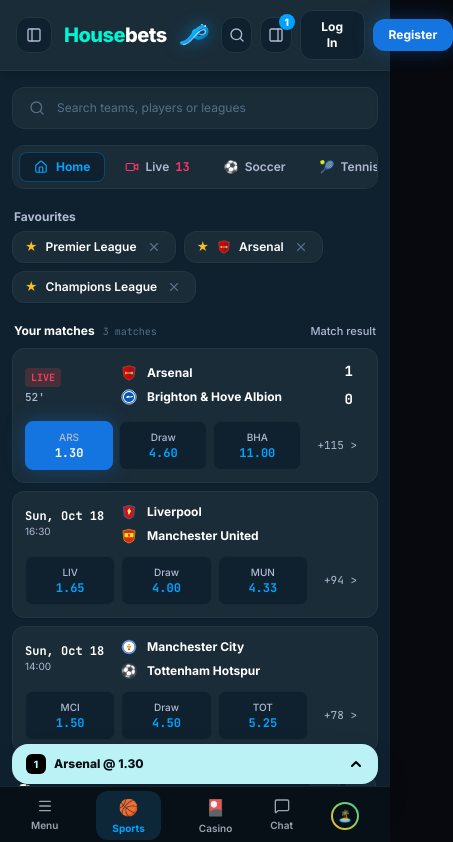
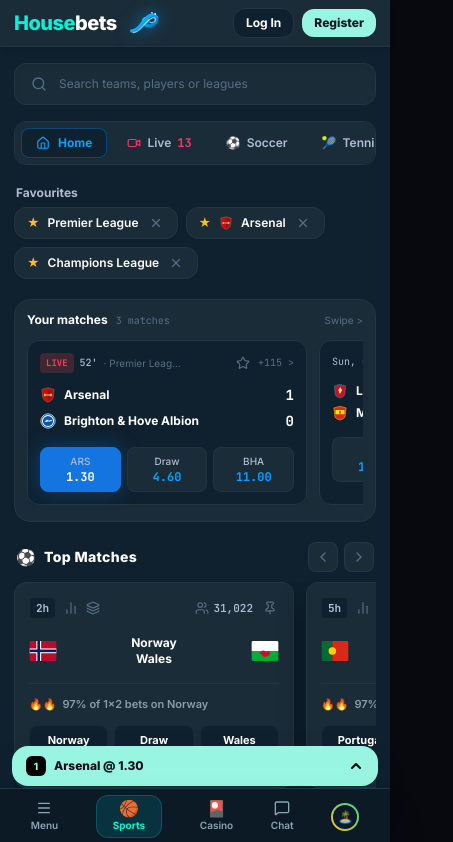
Before and after one commit to umeshvmanolkar/housebets-sportsbook, a React (Vite) app: page / in a window 390 px wide. Shown: the top 842 px of the page, 453 px wide, since content can reach past the window. Built offline with nearby package versions, Linux system fonts and the light colour scheme; the HTML template or start-up script is replaced by a standard one.

Commit message:
Fix mobile alignment and match mobile design with desktop design reference

```diff
--- a/src/App.jsx
+++ b/src/App.jsx
@@ -84,11 +84,11 @@ const MainLayout = () => {
             {renderCurrentPage()}
           </main>
 
-          {/* Floating bar and Mobile Nav Bar */}
-          <MobileNavigation />
+          {/* Floating bar and Mobile Nav Bar inside iPhone frame */}
+          <MobileNavigation isInsideFrame={true} />
 
-          {/* Mobile Bottom Drawer */}
-          <MobileBetslipDrawer />
+          {/* Mobile Bottom Drawer inside iPhone frame */}
+          <MobileBetslipDrawer isInsideFrame={true} />
         </div>
 
         {/* Contest Modal */}
--- a/src/components/Header.jsx
+++ b/src/components/Header.jsx
@@ -20,13 +20,13 @@ export const Header = () => {
   } = useSportsbook();
 
   return (
-    <header className="sticky top-0 z-40 w-full bg-[#1a2c38] border-b border-[#213743] px-4 py-2.5 select-none shadow-md">
-      <div className="max-w-[1780px] mx-auto flex items-center justify-between gap-3">
-        {/* Left: Sidebar Toggle + Official Housebets Logo */}
-        <div className="flex items-center gap-3">
+    <header className="sticky top-0 z-40 w-full bg-[#1a2c38] border-b border-[#213743] px-3.5 sm:px-4 py-2 sm:py-2.5 select-none shadow-md">
+      <div className="max-w-[1780px] mx-auto flex items-center justify-between gap-2 sm:gap-3">
+        {/* Left: Sidebar Toggle (Desktop only) + Official Housebets Logo */}
+        <div className="flex items-center gap-2 sm:gap-3">
           <button
             onClick={() => { playClick(); setIsSidebarOpen(!isSidebarOpen); }}
-            className="w-9 h-9 rounded-xl bg-[#0f212e] hover:bg-[#213743] text-[#b1bad3] hover:text-white flex items-center justify-center border border-[#213743] transition-colors"
+            className="hidden md:flex w-9 h-9 rounded-xl bg-[#0f212e] hover:bg-[#213743] text-[#b1bad3] hover:text-white items-center justify-center border border-[#213743] transition-colors"
             title="Toggle Sidebar"
           >
             <PanelLeft className="w-4 h-4" />
@@ -36,11 +36,11 @@ export const Header = () => {
             onClick={() => { playClick(); setCurrentPage('home'); }}
             className="flex items-center hover:opacity-90 transition-opacity"
           >
-            <HousebetsLogo />
+            <HousebetsLogo className="h-7 sm:h-8" />
           </button>
         </div>
 
-        {/* Center: Weekly Prize Badge + Crown Button */}
+        {/* Center: Weekly Prize Badge + Crown Button (Desktop only) */}
         <div className="hidden md:flex items-center gap-2">
           <div className="flex items-center gap-2.5 px-3.5 py-1.5 rounded-xl bg-[#0f212e] border border-[#213743]">
             <span className="text-base leading-none">🏆</span>
@@ -61,23 +61,23 @@ export const Header = () => {
 
         {/* Right: Search, Betslip Toggle, Log In & Register buttons */}
         <div className="flex items-center gap-2 sm:gap-2.5">
-          {/* Search Icon Button */}
+          {/* Search Icon Button (Desktop only) */}
           <button
             onClick={() => {
               playClick();
               const searchInput = document.getElementById('main-sports-search');
               if (searchInput) searchInput.focus();
             }}
-            className="w-9 h-9 rounded-xl bg-[#0f212e] hover:bg-[#213743] text-[#b1bad3] hover:text-white flex items-center justify-center border border-[#213743] transition-colors"
+            className="hidden md:flex w-9 h-9 rounded-xl bg-[#0f212e] hover:bg-[#213743] text-[#b1bad3] hover:text-white items-center justify-center border border-[#213743] transition-colors"
             title="Search"
           >
             <Search className="w-4 h-4" />
           </button>
 
-          {/* Betslip Side Rail Toggle (PanelRight) */}
+          {/* Betslip Side Rail Toggle (Desktop only) */}
           <button
             onClick={() => { playClick(); setIsBetslipPanelOpen(!isBetslipPanelOpen); }}
-            className={`relative w-9 h-9 rounded-xl flex items-center justify-center border transition-all ${
+            className={`hidden md:flex relative w-9 h-9 rounded-xl items-center justify-center border transition-all ${
               isBetslipPanelOpen
                 ? 'bg-[#1475e1] text-white border-[#1475e1] shadow-glow-blue'
                 : 'bg-[#0f212e] hover:bg-[#213743] text-[#b1bad3] hover:text-white border-[#213743]'
@@ -95,7 +95,7 @@ export const Header = () => {
           {/* Log In Button */}
           <button
             onClick={playClick}
-            className="px-4 py-2 rounded-xl bg-[#0f212e] hover:bg-[#213743] text-white font-bold text-xs sm:text-sm border border-[#213743] transition-colors"
+            className="px-3 sm:px-4 py-1.5 sm:py-2 rounded-xl bg-[#0f212e] hover:bg-[#213743] text-white font-bold text-xs sm:text-sm border border-[#213743] transition-colors whitespace-nowrap"
           >
             Log In
           </button>
@@ -103,7 +103,7 @@ export const Header = () => {
           {/* Register Button */}
           <button
             onClick={playClick}
-            className="px-4 py-2 rounded-xl bg-[#1475e1] hover:bg-[#005cd6] text-white font-bold text-xs sm:text-sm shadow-glow-blue transition-all"
+            className="px-3 sm:px-4 py-1.5 sm:py-2 rounded-xl bg-[#98f5e1] hover:bg-[#80edd5] text-[#061822] font-black text-xs sm:text-sm shadow-sm transition-all whitespace-nowrap"
           >
             Register
           </button>
--- a/src/components/MobileBetslipDrawer.jsx
+++ b/src/components/MobileBetslipDrawer.jsx
@@ -2,7 +2,7 @@ import React from 'react';
 import { X, Trash2, AlertTriangle, CheckCircle, XCircle } from 'lucide-react';
 import { useSportsbook } from '../context/SportsbookContext';
 
-export const MobileBetslipDrawer = () => {
+export const MobileBetslipDrawer = ({ isInsideFrame = false }) => {
   const {
     isMobileDrawerOpen,
     setIsMobileDrawerOpen,
@@ -27,8 +27,12 @@ export const MobileBetslipDrawer = () => {
   const totalStake = currentBet ? currentBet.stake : 0;
   const currentReturn = currentBet ? (currentBet.stake * currentBet.odd).toFixed(2) : '0.00';
 
+  const posContainer = isInsideFrame
+    ? 'absolute inset-0 z-50 flex flex-col justify-end bg-black/70 backdrop-blur-xs animate-fade-in'
+    : 'fixed inset-0 z-50 flex flex-col justify-end bg-black/70 backdrop-blur-xs md:hidden animate-fade-in';
+
   return (
-    <div className="fixed inset-0 z-50 flex flex-col justify-end bg-black/70 backdrop-blur-xs md:hidden animate-fade-in">
+    <div className={posContainer}>
       {/* Backdrop */}
       <div
         className="flex-1"
--- a/src/components/MobileNavigation.jsx
+++ b/src/components/MobileNavigation.jsx
@@ -9,7 +9,7 @@ import {
 } from 'lucide-react';
 import { useSportsbook } from '../context/SportsbookContext';
 
-export const MobileNavigation = () => {
+export const MobileNavigation = ({ isInsideFrame = false }) => {
   const {
     currentPage,
     setCurrentPage,
@@ -22,21 +22,29 @@ export const MobileNavigation = () => {
 
   const currentBet = singlesInSlip[0];
 
+  const posContainer = isInsideFrame
+    ? 'absolute bottom-0 left-0 right-0 z-40'
+    : 'fixed bottom-0 left-0 right-0 z-40 md:hidden';
+
+  const posFloatingBar = isInsideFrame
+    ? 'absolute bottom-[54px] left-0 right-0 z-40 px-3 pb-1'
+    : 'fixed bottom-[54px] left-0 right-0 z-40 px-3 pb-1 md:hidden';
+
   return (
     <>
-      {/* Floating Bottom Betslip Bar on Mobile (Exact Match to Screenshot 5) */}
+      {/* Floating Bottom Betslip Bar on Mobile (Singles only: "[ 1 ] Arsenal @ 1.30 ^") */}
       {currentBet && !isMobileDrawerOpen && (
-        <div className="fixed bottom-[56px] left-0 right-0 z-40 px-3 pb-1 md:hidden">
+        <div className={posFloatingBar}>
           <button
             onClick={() => { playClick(); setIsMobileDrawerOpen(true); }}
-            className="w-full bg-[#bbf2f6] hover:bg-[#a6ecf1] text-[#071017] px-3.5 py-2.5 rounded-2xl flex items-center justify-between shadow-2xl font-bold text-xs transition-all animate-bounce-subtle"
+            className="w-full bg-[#98f5e1] hover:bg-[#80edd5] text-[#071017] px-3.5 py-2.5 rounded-2xl flex items-center justify-between shadow-2xl font-bold text-xs transition-all animate-bounce-subtle"
           >
             <div className="flex items-center gap-2">
-              <span className="w-5 h-5 rounded-md bg-black text-[#bbf2f6] text-[10px] font-black flex items-center justify-center">
+              <span className="w-5 h-5 rounded-md bg-black text-[#98f5e1] text-[10px] font-black flex items-center justify-center">
                 1
               </span>
               <span className="text-xs font-black truncate">
-                {currentBet.teamName} @ {currentBet.odd.toFixed(2)}
+                {currentBet.selectionName || currentBet.teamName} @ {currentBet.odd.toFixed(2)}
               </span>
             </div>
 
@@ -45,32 +53,32 @@ export const MobileNavigation = () => {
         </div>
       )}
 
-      {/* Main Bottom Nav Bar (Exact Match to Screenshot 1-6) */}
-      <nav className="fixed bottom-0 left-0 right-0 z-40 bg-[#071017] border-t border-white/[0.08] px-3 py-1 flex items-center justify-around md:hidden">
+      {/* Main Bottom Nav Bar matching Housebets Mobile Reference */}
+      <nav className={`${posContainer} bg-[#0b1a24] border-t border-[#183a4c] px-3 py-1.5 flex items-center justify-around shadow-2xl select-none`}>
         {/* Menu */}
         <button
           onClick={() => { playClick(); setCurrentPage('home'); }}
-          className="flex flex-col items-center justify-center py-1 text-gray-400 hover:text-white"
+          className="flex flex-col items-center justify-center py-1 text-[#8aa6b5] hover:text-white transition-colors"
         >
           <Menu className="w-4 h-4" />
-          <span className="text-[10px] font-semibold mt-1">Menu</span>
+          <span className="text-[10px] font-semibold mt-0.5">Menu</span>
         </button>
 
-        {/* Sports (Active with cyan pill) */}
+        {/* Sports (Active with teal/cyan pill) */}
         <button
           onClick={() => { playClick(); setCurrentPage('home'); }}
-          className="flex flex-col items-center justify-center py-1 px-4 rounded-xl bg-[#0e2738] text-[#00A3FF]"
+          className="flex flex-col items-center justify-center py-1 px-4 rounded-xl bg-[#08333e] text-[#00F5D4] border border-[#00e5ff]/20 shadow-sm"
         >
-          <span className="text-base">🏀</span>
+          <span className="text-base leading-none">🏀</span>
           <span className="text-[10px] font-bold mt-0.5">Sports</span>
         </button>
 
         {/* Casino */}
         <button
           onClick={() => { playClick(); setCurrentPage('home'); }}
-          className="flex flex-col items-center justify-center py-1 text-gray-400 hover:text-white"
+          className="flex flex-col items-center justify-center py-1 text-[#8aa6b5] hover:text-white transition-colors"
         >
-          <span className="text-base">🎴</span>
+          <span className="text-base leading-none">🎴</span>
           <span className="text-[10px] font-semibold mt-0.5">Casino</span>
         </button>
 
@@ -81,18 +89,18 @@ export const MobileNavigation = () => {
             setIsBetslipPanelOpen(true);
             setCurrentPage('bets');
           }}
-          className="flex flex-col items-center justify-center py-1 text-gray-400 hover:text-white"
+          className="flex flex-col items-center justify-center py-1 text-[#8aa6b5] hover:text-white transition-colors"
         >
           <MessageSquare className="w-4 h-4" />
-          <span className="text-[10px] font-semibold mt-1">Chat</span>
+          <span className="text-[10px] font-semibold mt-0.5">Chat</span>
         </button>
 
-        {/* User avatar circle */}
+        {/* User Avatar Circle */}
         <button
           onClick={() => { playClick(); setCurrentPage('bets'); }}
-          className="w-7 h-7 rounded-full bg-gradient-to-tr from-amber-400 to-emerald-400 p-0.5"
+          className="w-7 h-7 rounded-full bg-gradient-to-tr from-amber-400 to-emerald-400 p-0.5 transition-transform hover:scale-105"
         >
-          <div className="w-full h-full rounded-full bg-[#071017] flex items-center justify-center text-xs">
+          <div className="w-full h-full rounded-full bg-[#0b1a24] flex items-center justify-center text-xs">
             🏝️
           </div>
         </button>
--- a/src/pages/SportsHome.jsx
+++ b/src/pages/SportsHome.jsx
@@ -30,7 +30,7 @@ export const SportsHome = () => {
     playClick
   } = useSportsbook();
 
-  // Your matches (Row view matching Housebets reference and user screenshot)
+  // Your matches (Row view on Desktop, Inset Carousel on Mobile matching screenshot)
   const yourMatches = [
     MATCHES_DATA[0], // Arsenal vs Brighton (Live 52', 1-0)
     MATCHES_DATA[4], // Liverpool vs Manchester United (Sun, Oct 18 16:30)
@@ -48,7 +48,7 @@ export const SportsHome = () => {
   ];
 
   return (
-    <div className="space-y-4 animate-fade-in pb-16 md:pb-6 max-w-7xl mx-auto">
+    <div className="space-y-4 animate-fade-in pb-16 md:pb-6 max-w-7xl mx-auto px-0.5 sm:px-1">
       {/* 1. Search Bar */}
       <div className="relative">
         <div className="flex items-center gap-3 bg-[#1a2c38] border border-[#213743] rounded-xl px-4 py-3 shadow-inner">
@@ -165,8 +165,121 @@ export const SportsHome = () => {
         </div>
       </div>
 
-      {/* 4. Your Matches Section (Directly below Favourites, matching screenshot) */}
+      {/* 4. Your Matches Section */}
       <div className="space-y-2 pt-1">
+        {/* Mobile View: Inset Card Carousel (1:1 matching media_1794667758383_304c73af.png) */}
+        <div className="md:hidden bg-[#1a2c38] border border-[#213743] rounded-2xl p-3 space-y-3 shadow-sm">
+          <div className="flex items-center justify-between">
+            <div className="flex items-center gap-2">
+              <h2 className="text-xs font-bold text-white">Your matches</h2>
+              <span className="text-[10px] text-[#557086] font-mono">3 matches</span>
+            </div>
+            <span className="text-[10px] text-[#557086]">Swipe &gt;</span>
+          </div>
+
+          <div className="flex gap-3 overflow-x-auto pb-1 scrollbar-none snap-x snap-mandatory">
+            {yourMatches.map((m) => (
+              <div
+                key={m.id}
+                className="w-[280px] flex-shrink-0 snap-start bg-[#0f212e] border border-[#213743] rounded-xl p-3 space-y-2.5 shadow-sm"
+              >
+                {/* Meta Row */}
+                <div className="flex items-center justify-between text-xs">
+                  <div className="flex items-center gap-1.5">
+                    {m.isLive ? (
+                      <>
+                        <span className="px-1.5 py-0.5 rounded bg-red-500/20 text-[#f43f5e] font-mono font-bold text-[9px]">
+                          LIVE
+                        </span>
+                        <span className="text-[10px] text-[#b1bad3] font-mono font-medium">{m.minute}</span>
+                        <span className="text-[10px] text-[#557086] truncate max-w-[80px]">· {m.league}</span>
+                      </>
+                    ) : (
+                      <span className="text-[10px] text-[#b1bad3] font-mono">
+                        {m.date}
+                      </span>
+                    )}
+                  </div>
+
+                  <div className="flex items-center gap-1.5">
+                    <button onClick={() => toggleFollow(m.homeTeam)} className="text-[#557086] hover:text-amber-400 p-0.5">
+                      <Star className="w-3.5 h-3.5" />
+                    </button>
+                    <button
+                      onClick={() => { playClick(); setSelectedMatchId(m.id); setCurrentPage('match'); }}
+                      className="text-[10px] font-mono text-[#557086] hover:text-white"
+                    >
+                      +{m.moreMarketsCount} &gt;
+                    </button>
+                  </div>
+                </div>
+
+                {/* Teams & Scores */}
+                <div
+                  onClick={() => { playClick(); setSelectedMatchId(m.id); setCurrentPage('match'); }}
+                  className="space-y-1.5 cursor-pointer py-0.5"
+                >
+                  <div className="flex items-center justify-between text-xs font-bold text-white">
+                    <div className="flex items-center gap-2">
+                      <TeamCrest teamName={m.homeTeam.name} className="w-4 h-4 flex-shrink-0" />
+                      <span className="truncate">{m.homeTeam.name}</span>
+                    </div>
+                    {m.isLive && <span className="font-mono text-sm font-black">{m.homeTeam.score}</span>}
+                  </div>
+
+                  <div className="flex items-center justify-between text-xs font-bold text-white">
+                    <div className="flex items-center gap-2">
+                      <TeamCrest teamName={m.awayTeam.name} className="w-4 h-4 flex-shrink-0" />
+                      <span className="truncate">{m.awayTeam.name}</span>
+                    </div>
+                    {m.isLive && <span className="font-mono text-sm font-black">{m.awayTeam.score}</span>}
+                  </div>
+                </div>
+
+                {/* 3 Odds Buttons */}
+                <div className="grid grid-cols-3 gap-1.5 pt-1">
+                  {[
+                    { label: m.homeTeam.shortName || m.homeTeam.name.split(' ')[0], opt: m.matchResult.home },
+                    { label: 'Draw', opt: m.matchResult.draw },
+                    { label: m.awayTeam.shortName || m.awayTeam.name.split(' ')[0], opt: m.matchResult.away }
+                  ].map(({ label, opt }) => {
+                    const isSelected = singlesInSlip.some(s => s.id === opt.id);
+                    return (
+                      <button
+                        key={opt.id}
+                        onClick={() => toggleSelection({
+                          id: opt.id,
+                          matchId: m.id,
+                          matchTitle: `${m.homeTeam.name} v ${m.awayTeam.name}`,
+                          scoreMinute: m.isLive ? `${m.homeTeam.score}-${m.awayTeam.score} ${m.minute}` : m.date,
+                          marketName: 'Match result',
+                          selectionName: opt.label,
+                          odd: opt.odd,
+                          isSuspended: m.isSuspended
+                        })}
+                        className={`py-1.5 px-1 rounded-lg text-center flex flex-col items-center justify-center min-h-[44px] transition-all border ${
+                          isSelected
+                            ? 'bg-[#1475e1] border-[#1475e1] text-white font-extrabold shadow-glow-blue'
+                            : 'bg-[#1a2c38] hover:bg-[#213743] text-white border-white/[0.04]'
+                        }`}
+                      >
+                        <span className="text-[10px] text-[#b1bad3] truncate max-w-full font-medium">
+                          {label}
+                        </span>
+                        <span className={`font-mono text-xs font-bold ${isSelected ? 'text-white' : 'text-[#00A3FF]'}`}>
+                          {opt.odd.toFixed(2)}
+                        </span>
+                      </button>
+                    );
+                  })}
+                </div>
+              </div>
+            ))}
+          </div>
+        </div>
+
+        {/* Desktop Row View (>= md, matching Desktop Reference) */}
+        <div className="hidden md:block space-y-2">
           <div className="flex items-center justify-between px-0.5">
             <div className="flex items-center gap-2">
               <h2 className="text-xs font-bold text-white">Your matches</h2>
@@ -180,7 +293,7 @@ export const SportsHome = () => {
               return (
                 <div
                   key={m.id}
-                className="p-3 sm:p-4 rounded-xl bg-[#1a2c38] border border-[#213743] hover:border-[#2f4553] transition-all flex flex-col md:flex-row md:items-center justify-between gap-3 shadow-sm"
+                  className="p-3 sm:p-4 rounded-xl bg-[#1a2c38] border border-[#213743] hover:border-[#2f4553] transition-all flex items-center justify-between gap-3 shadow-sm"
                 >
                   {/* Match meta + teams */}
                   <div
@@ -189,7 +302,7 @@ export const SportsHome = () => {
                       setSelectedMatchId(m.id);
                       setCurrentPage('match');
                     }}
-                  className="flex-1 cursor-pointer flex items-center justify-between md:justify-start gap-4"
+                    className="flex-1 cursor-pointer flex items-center gap-4"
                   >
                     <div className="w-20 flex-shrink-0">
                       {m.isLive ? (
@@ -232,9 +345,9 @@ export const SportsHome = () => {
                     )}
                   </div>
 
-                {/* Match Result Odds Chips (Single Betting) */}
+                  {/* Match Result Odds Chips */}
                   <div className="flex items-center gap-2">
-                  <div className="grid grid-cols-3 gap-1.5 sm:gap-2 flex-1 md:w-[320px]">
+                    <div className="grid grid-cols-3 gap-2 w-[320px]">
                       {[
                         { label: m.homeTeam.shortName || m.homeTeam.name.split(' ')[0], opt: m.matchResult.home },
                         { label: 'Draw', opt: m.matchResult.draw },
@@ -274,7 +387,6 @@ export const SportsHome = () => {
                       })}
                     </div>
 
-                  {/* More Markets Link */}
                     <button
                       onClick={() => {
                         playClick();
@@ -291,9 +403,10 @@ export const SportsHome = () => {
             })}
           </div>
         </div>
+      </div>
 
-      {/* 5. Top Matches (The Stake-Style Reference Cards Carousel) */}
-      <div className="space-y-2.5 pt-2">
+      {/* 5. Top Matches (The Stake-Style Reference Cards Carousel / Grid) */}
+      <div className="space-y-2.5 pt-1">
         <div className="flex items-center justify-between px-0.5">
           <div className="flex items-center gap-2">
             <span className="text-base">⚽</span>
@@ -309,12 +422,12 @@ export const SportsHome = () => {
           </div>
         </div>
 
-        {/* Cards Grid: Matching media_1794666460701_d33e22ab.png 1:1 */}
-        <div className="grid grid-cols-1 md:grid-cols-2 lg:grid-cols-3 gap-3.5">
+        {/* Cards Grid / Carousel: Horizontal Swipe on Mobile + 3-Column on Desktop */}
+        <div className="flex md:grid overflow-x-auto md:overflow-x-visible md:grid-cols-3 gap-3 pb-2 md:pb-0 scrollbar-none snap-x snap-mandatory">
           {stakeTopMatches.map((m) => (
             <div
               key={m.id}
-              className="bg-[#1a2c38] border border-[#213743] hover:border-[#2f4553] rounded-xl p-3.5 space-y-3 transition-all flex flex-col justify-between shadow-card-elevated group"
+              className="w-[280px] sm:w-[320px] md:w-auto flex-shrink-0 snap-start bg-[#1a2c38] border border-[#213743] hover:border-[#2f4553] rounded-xl p-3.5 space-y-3 transition-all flex flex-col justify-between shadow-card-elevated group"
             >
               {/* Top Meta Row (Time badge, stats, layers, volume, pin) */}
               <div className="flex items-center justify-between text-xs text-[#557086]">
```
Also changed, not shown: 3 other files (tests, documents, lock files or other folders). Lines whose indentation alone changed are shown as unchanged.
